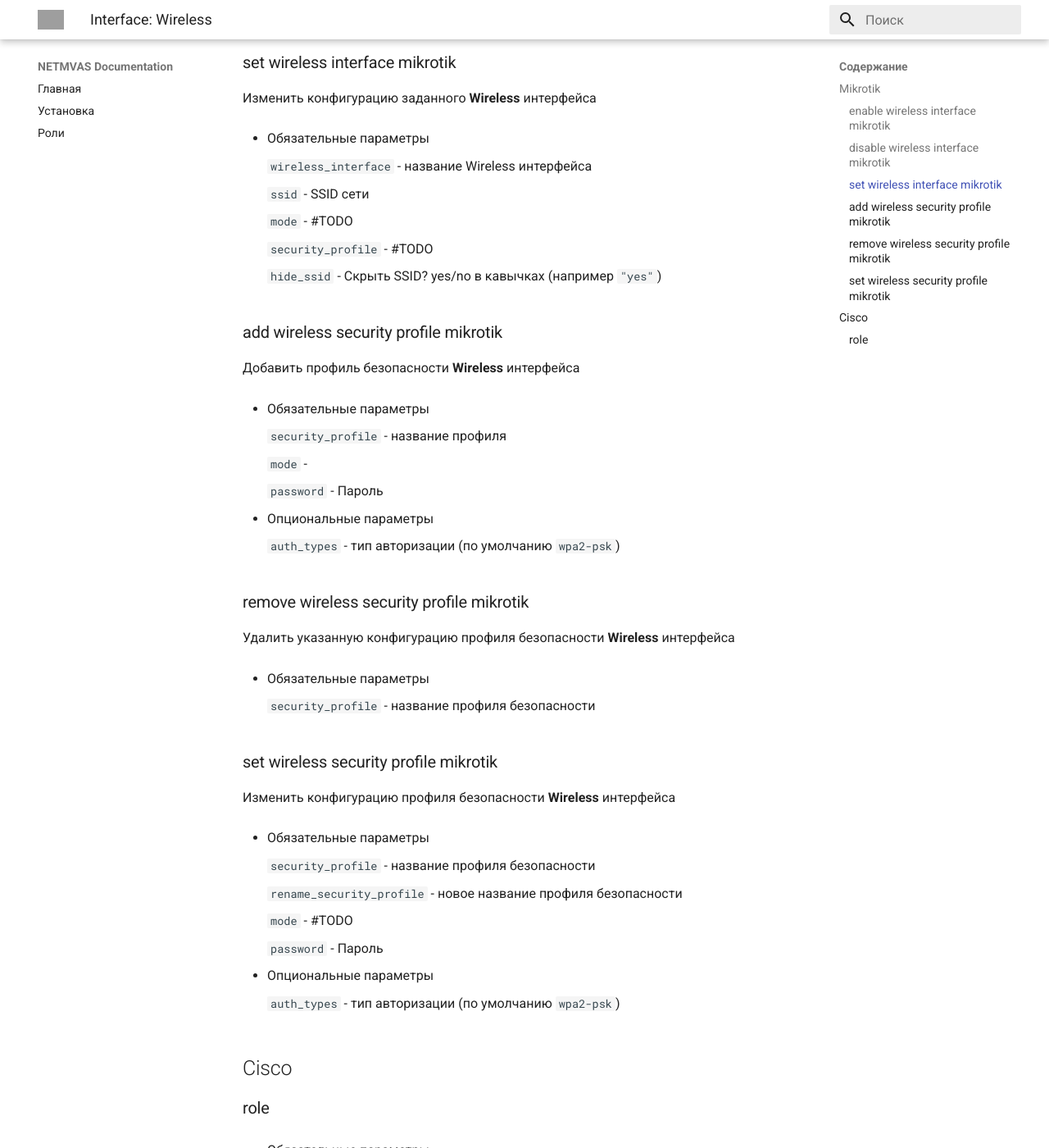
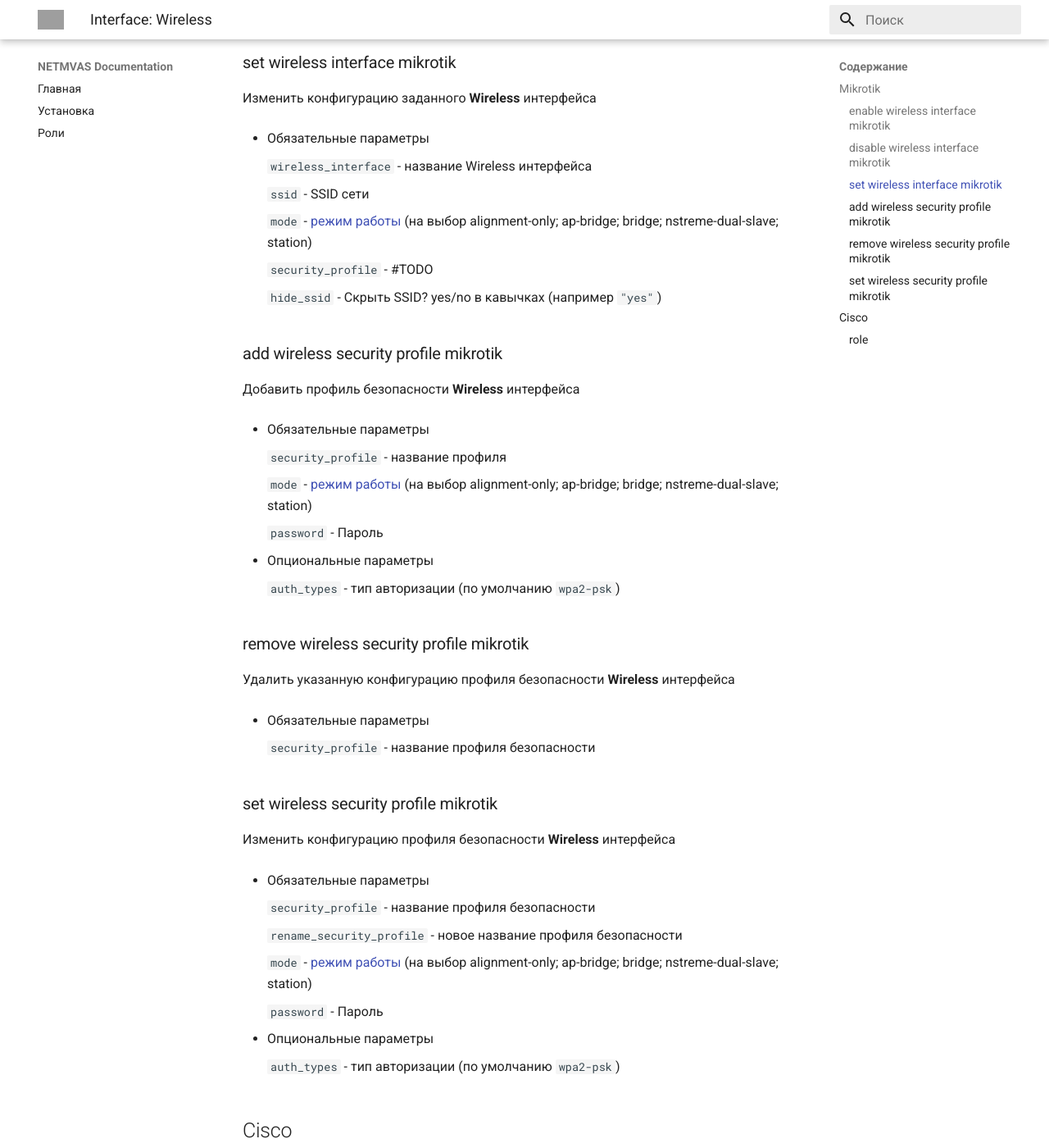
Before and after one commit to NETMVAS/NETMVAS.github.io, an MkDocs documentation site: the page built from docs/roles/interface_wireless.md, in a window 1280 px wide and 1400 px high, scrolled down 625 px. Shown: the whole window at 82% size. Built offline with MkDocs 1.6.1 and Material for MkDocs 9.7.7, drawn with Linux system fonts in a browser that asks for light colours; grey boxes are pictures that could not be loaded.

Commit message:
:zap: RouterOS Wireless complete

```diff
--- a/docs/roles/interface_wireless.md
+++ b/docs/roles/interface_wireless.md
@@ -30,7 +30,7 @@
 
     `ssid` - SSID сети
 
-    `mode` - #TODO
+    `mode` - [режим работы](https://wiki.mikrotik.com/wiki/Manual:Wireless_Station_Modes) (на выбор alignment-only; ap-bridge; bridge; nstreme-dual-slave; station)
 
     `security_profile` - #TODO
 
@@ -44,7 +44,7 @@
 
     `security_profile` - название профиля
 
-    `mode` -
+    `mode` - [режим работы](https://wiki.mikrotik.com/wiki/Manual:Wireless_Station_Modes) (на выбор alignment-only; ap-bridge; bridge; nstreme-dual-slave; station)
 
     `password` - Пароль
 
@@ -70,7 +70,7 @@
 
     `rename_security_profile` - новое название профиля безопасности
 
-    `mode` - #TODO
+    `mode` - [режим работы](https://wiki.mikrotik.com/wiki/Manual:Wireless_Station_Modes) (на выбор alignment-only; ap-bridge; bridge; nstreme-dual-slave; station)
 
     `password` - Пароль
 
```
